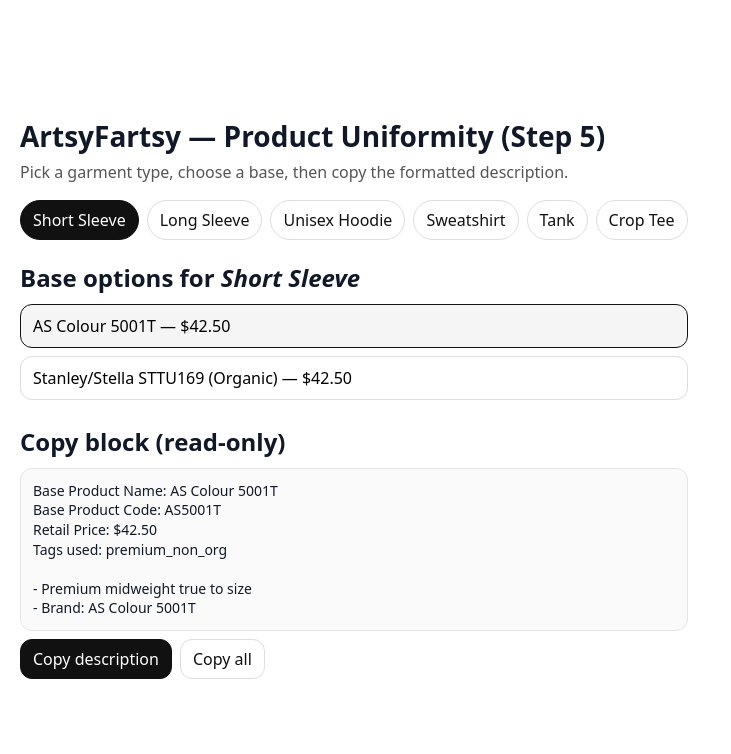
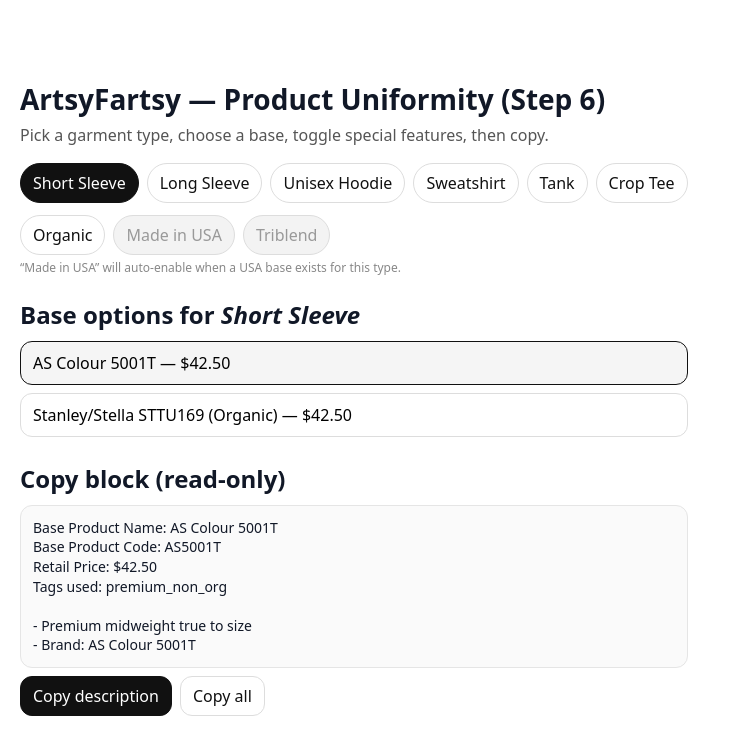
Before and after one commit to mbenton75/af-frontend, a React (Vite) app: page / in a window 1280 px wide. Shown: the top 754 px of the page, without its empty margins (0-731 px from the left). Built offline with nearby package versions, Linux system fonts and the light colour scheme.

Commit message:
Update App.tsx

```diff
--- a/src/App.tsx
+++ b/src/App.tsx
@@ -11,6 +11,8 @@ const CATEGORY_LABEL: Record<string, string> = {
   crop: "Crop Tee",
 };
 
+type FeatureCode = "organic" | "usa_made" | "triblend";
+
 export default function App() {
   const [rows, setRows] = useState<BaseProduct[]>([]);
   const [loading, setLoading] = useState(true);
@@ -18,6 +20,7 @@ export default function App() {
 
   const [category, setCategory] = useState<string | null>(null);
   const [selectedBase, setSelectedBase] = useState<string | null>(null);
+  const [features, setFeatures] = useState<Set<FeatureCode>>(new Set());
 
   // Load CSV once
   useEffect(() => {
@@ -53,12 +56,35 @@ export default function App() {
     if (!category) return;
     const first = rows.find((r) => r.category === category);
     if (first) setSelectedBase(first.code);
+    // clear feature toggles when switching type (optional but less confusing)
+    setFeatures(new Set());
   }, [category, rows]);
 
   const base = useMemo(
     () => rows.find((r) => r.code === selectedBase) || null,
     [rows, selectedBase]
   );
+
+  // Feature availability (drives chip disabled state)
+  const canOrganic = basesForCategory.some((b) => b.organic);
+  const canUSAMade = basesForCategory.some((b) => b.usa_made);
+  const canTriblend =
+    (category === "short_tee" || category === "tank") &&
+    basesForCategory.some(
+      (b) =>
+        /triblend/i.test(b.label) ||
+        /tri[- ]?blend/i.test(b.fit_notes ?? "") ||
+        b.tier === ("alt_mid_triblend" as any)
+    ); // currently none in your CSV → disabled until you add one
+
+  function toggleFeature(code: FeatureCode, enabled: boolean) {
+    setFeatures((prev) => {
+      const next = new Set(prev);
+      if (enabled) next.add(code);
+      else next.delete(code);
+      return next;
+    });
+  }
 
   if (loading) return <p style={{ padding: 16 }}>Loading…</p>;
   if (error) return <p style={{ padding: 16, color: "#b00" }}>Error: {error}</p>;
@@ -74,10 +100,10 @@ export default function App() {
       }}
     >
       <h1 style={{ margin: 0, fontSize: 28 }}>
-        ArtsyFartsy — Product Uniformity (Step 5)
+        ArtsyFartsy — Product Uniformity (Step 6)
       </h1>
       <p style={{ marginTop: 8, color: "#555" }}>
-        Pick a garment type, choose a base, then copy the formatted description.
+        Pick a garment type, choose a base, toggle special features, then copy.
       </p>
 
       {/* Type of garment chips */}
@@ -103,6 +129,33 @@ export default function App() {
           );
         })}
       </div>
+
+      {/* Special feature chips */}
+      <div style={{ display: "flex", gap: 8, flexWrap: "wrap", marginTop: 12 }}>
+        <Chip
+          label="Organic"
+          active={features.has("organic")}
+          disabled={!canOrganic}
+          onClick={() => canOrganic && toggleFeature("organic", !features.has("organic"))}
+        />
+        <Chip
+          label="Made in USA"
+          active={features.has("usa_made")}
+          disabled={!canUSAMade}
+          onClick={() => canUSAMade && toggleFeature("usa_made", !features.has("usa_made"))}
+        />
+        <Chip
+          label="Triblend"
+          active={features.has("triblend")}
+          disabled={!canTriblend}
+          onClick={() => canTriblend && toggleFeature("triblend", !features.has("triblend"))}
+        />
+      </div>
+      {!canUSAMade && (
+        <p style={{ marginTop: 4, color: "#888", fontSize: 12 }}>
+          “Made in USA” will auto-enable when a USA base exists for this type.
+        </p>
+      )}
 
       {/* Base options for selected type */}
       <div style={{ marginTop: 20 }}>
@@ -147,7 +200,7 @@ export default function App() {
             lineHeight: 1.4,
           }}
         >
-          {base ? buildCopyBlock(base) : "Select a base above to preview."}
+          {base ? buildCopyBlock(base, features) : "Select a base above to preview."}
         </div>
         <div style={{ display: "flex", gap: 8, marginTop: 8 }}>
           <button
@@ -158,7 +211,7 @@ export default function App() {
             Copy description
           </button>
           <button
-            onClick={() => base && copyToClipboard(buildCopyBlock(base))}
+            onClick={() => base && copyToClipboard(buildCopyBlock(base, features))}
             style={secondaryBtn}
             disabled={!base}
           >
@@ -171,6 +224,35 @@ export default function App() {
 }
 
 /* ---------- helpers ---------- */
+
+function Chip({
+  label,
+  active,
+  disabled,
+  onClick,
+}: {
+  label: string;
+  active: boolean;
+  disabled?: boolean;
+  onClick: () => void;
+}) {
+  return (
+    <button
+      onClick={onClick}
+      disabled={disabled}
+      style={{
+        padding: "8px 12px",
+        borderRadius: 999,
+        border: active ? "1px solid #111" : "1px solid #ddd",
+        background: disabled ? "#f3f3f3" : active ? "#111" : "#fff",
+        color: disabled ? "#999" : active ? "#fff" : "#111",
+        cursor: disabled ? "not-allowed" : "pointer",
+      }}
+    >
+      {label}
+    </button>
+  );
+}
 
 function copyToClipboard(text: string) {
   if (!text) return;
@@ -189,23 +271,22 @@ function legacyCopy(text: string) {
   document.body.removeChild(ta);
 }
 
-function buildCopyBlock(b: BaseProduct): string {
+function buildCopyBlock(b: BaseProduct, features: Set<FeatureCode>): string {
+  // Combine base's inherent flags with user-selected features
+  const tags = new Set<string>([b.tier]);
+  if (b.organic || features.has("organic")) tags.add("organic");
+  if (b.usa_made || features.has("usa_made")) tags.add("usa_made");
+  if (features.has("triblend")) tags.add("triblend");
+
   const header =
     `Base Product Name: ${b.label}\n` +
     `Base Product Code: ${b.code}\n` +
     `Retail Price: $${b.retail_price.toFixed(2)}\n` +
-    `Tags used: ${[
-      b.tier,
-      b.organic ? "organic" : null,
-      b.usa_made ? "usa_made" : null,
-    ]
-      .filter(Boolean)
-      .join(", ")}`;
+    `Tags used: ${Array.from(tags).join(", ")}`;
 
   return `${header}\n\n${buildDescription(b)}`;
 }
 
-// Small, safe description. We can swap in richer per-base text later.
 function buildDescription(b: BaseProduct): string {
   if (b.code === "AS4062") {
     return (
@@ -216,7 +297,6 @@ function buildDescription(b: BaseProduct): string {
       "- Preshrunk to minimize shrinkage"
     );
   }
-  // Generic fallback using your CSV fields
   return `- ${b.fit_notes || "Comfortable everyday fit"}\n- Brand: ${b.brand} ${b.model_name}`;
 }
 
```
